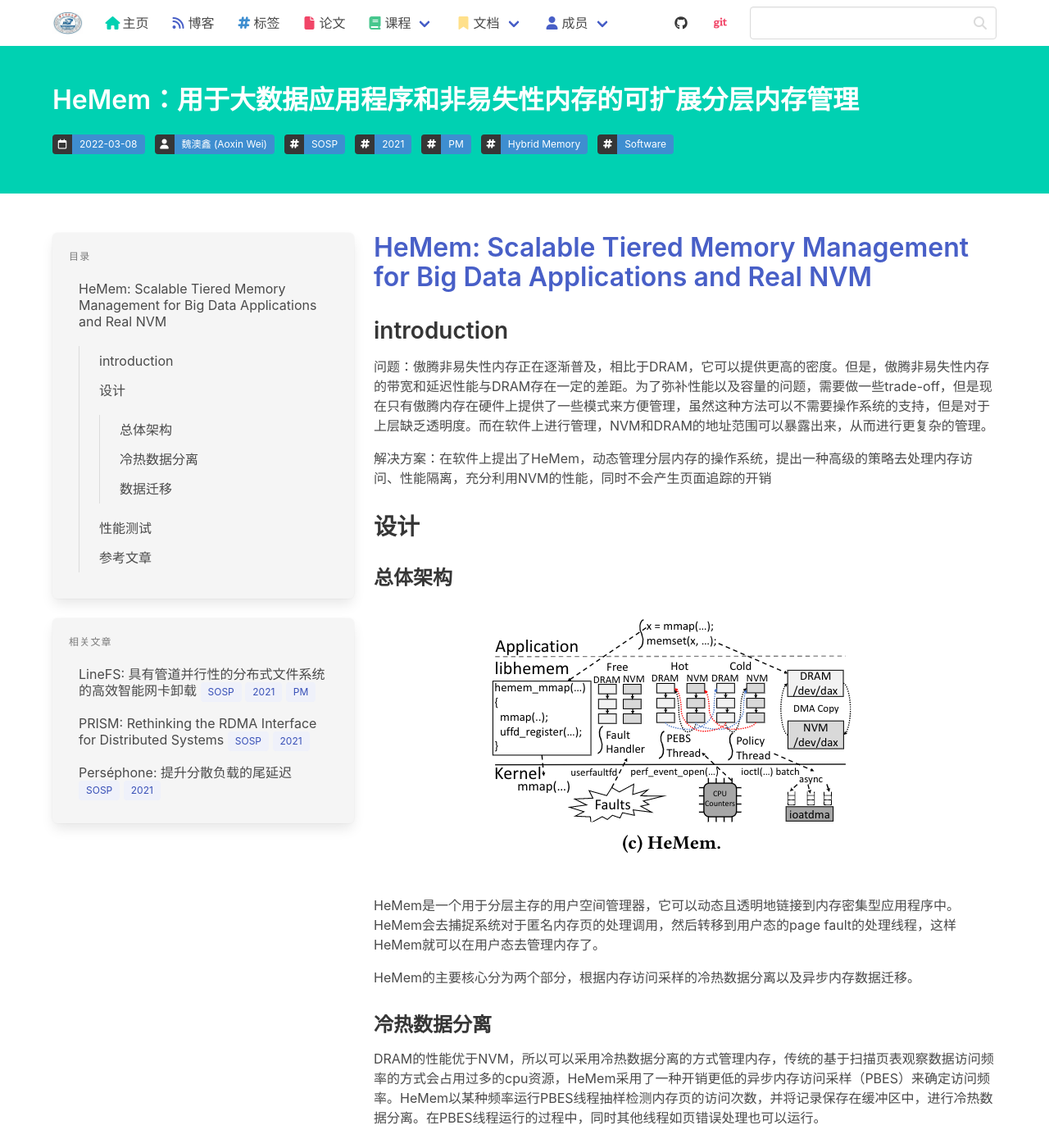
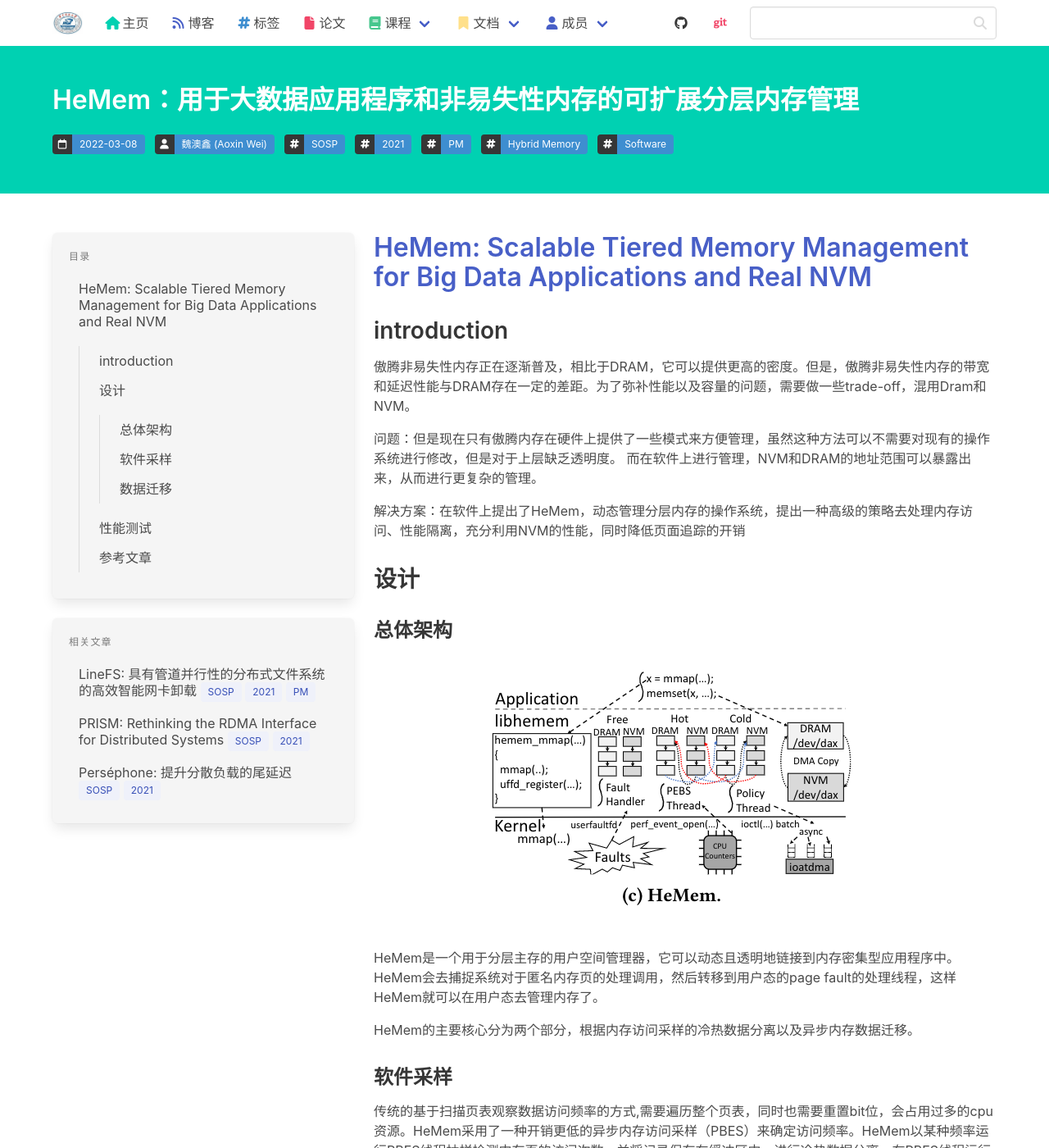
Before and after one commit to haslaboratory/haslaboratory.github.io, a Jekyll site: the page built from _posts/2022-03-08-Hemem.md, in a window 1280 px wide and 1400 px high. Shown: the whole window at 82% size. Built offline with Jekyll 4.4.1, drawn with Linux system fonts in a browser that asks for light colours; nearby versions of some CDN libraries; library files that are not in the unit come from our copies; comment, search, counter and statistics services are not loaded; some of the changed text lies outside the part shown.

Commit message:
update Hemem except evaluation

```diff
--- a/_posts/2022-03-08-Hemem.md
+++ b/_posts/2022-03-08-Hemem.md
@@ -14,9 +14,12 @@ tags:
 # [HeMem: Scalable Tiered Memory Management for Big Data Applications and Real NVM](https://dl.acm.org/doi/pdf/10.1145/3477132.3483550)
 
 ## introduction
-问题：傲腾非易失性内存正在逐渐普及，相比于DRAM，它可以提供更高的密度。但是，傲腾非易失性内存的带宽和延迟性能与DRAM存在一定的差距。为了弥补性能以及容量的问题，需要做一些trade-off，但是现在只有傲腾内存在硬件上提供了一些模式来方便管理，虽然这种方法可以不需要操作系统的支持，但是对于上层缺乏透明度。而在软件上进行管理，NVM和DRAM的地址范围可以暴露出来，从而进行更复杂的管理。
+傲腾非易失性内存正在逐渐普及，相比于DRAM，它可以提供更高的密度。但是，傲腾非易失性内存的带宽和延迟性能与DRAM存在一定的差距。为了弥补性能以及容量的问题，需要做一些trade-off，混用Dram和NVM。
 
-解决方案：在软件上提出了HeMem，动态管理分层内存的操作系统，提出一种高级的策略去处理内存访问、性能隔离，充分利用NVM的性能，同时不会产生页面追踪的开销
+问题：但是现在只有傲腾内存在硬件上提供了一些模式来方便管理，虽然这种方法可以不需要对现有的操作系统进行修改，但是对于上层缺乏透明度。
+而在软件上进行管理，NVM和DRAM的地址范围可以暴露出来，从而进行更复杂的管理。
+
+解决方案：在软件上提出了HeMem，动态管理分层内存的操作系统，提出一种高级的策略去处理内存访问、性能隔离，充分利用NVM的性能，同时降低页面追踪的开销
 
 ## 设计
 ### 总体架构
@@ -24,8 +27,8 @@ tags:
 HeMem是一个用于分层主存的用户空间管理器，它可以动态且透明地链接到内存密集型应用程序中。HeMem会去捕捉系统对于匿名内存页的处理调用，然后转移到用户态的page fault的处理线程，这样HeMem就可以在用户态去管理内存了。
 
 HeMem的主要核心分为两个部分，根据内存访问采样的冷热数据分离以及异步内存数据迁移。
-### 冷热数据分离
-DRAM的性能优于NVM，所以可以采用冷热数据分离的方式管理内存，传统的基于扫描页表观察数据访问频率的方式会占用过多的cpu资源，HeMem采用了一种开销更低的异步内存访问采样（PBES）来确定访问频率。HeMem以某种频率运行PBES线程抽样检测内存页的访问次数，并将记录保存在缓冲区中，进行冷热数据分离。在PBES线程运行的过程中，同时其他线程如页错误处理也可以运行。
+### 软件采样
+传统的基于扫描页表观察数据访问频率的方式,需要遍历整个页表，同时也需要重置bit位，会占用过多的cpu资源。HeMem采用了一种开销更低的异步内存访问采样（PBES）来确定访问频率。HeMem以某种频率运行PBES线程抽样检测内存页的访问次数，并将记录保存在缓冲区中，进行冷热数据分离。在PBES线程运行的过程中，同时其他线程如页错误处理也可以运行。
 
 ### 数据迁移
 整个迁移不能影响整体的性能，所以HeMem采用了DMA的方式进行。
@@ -37,3 +40,4 @@ DRAM的性能优于NVM，所以可以采用冷热数据分离的方式管理内
 
 ## 参考文章
 https://mp.weixin.qq.com/s/2Ilcpoquz25tQ-3FeVkp4w
+https://en.wikipedia.org/wiki/Giga-updates_per_second
```
